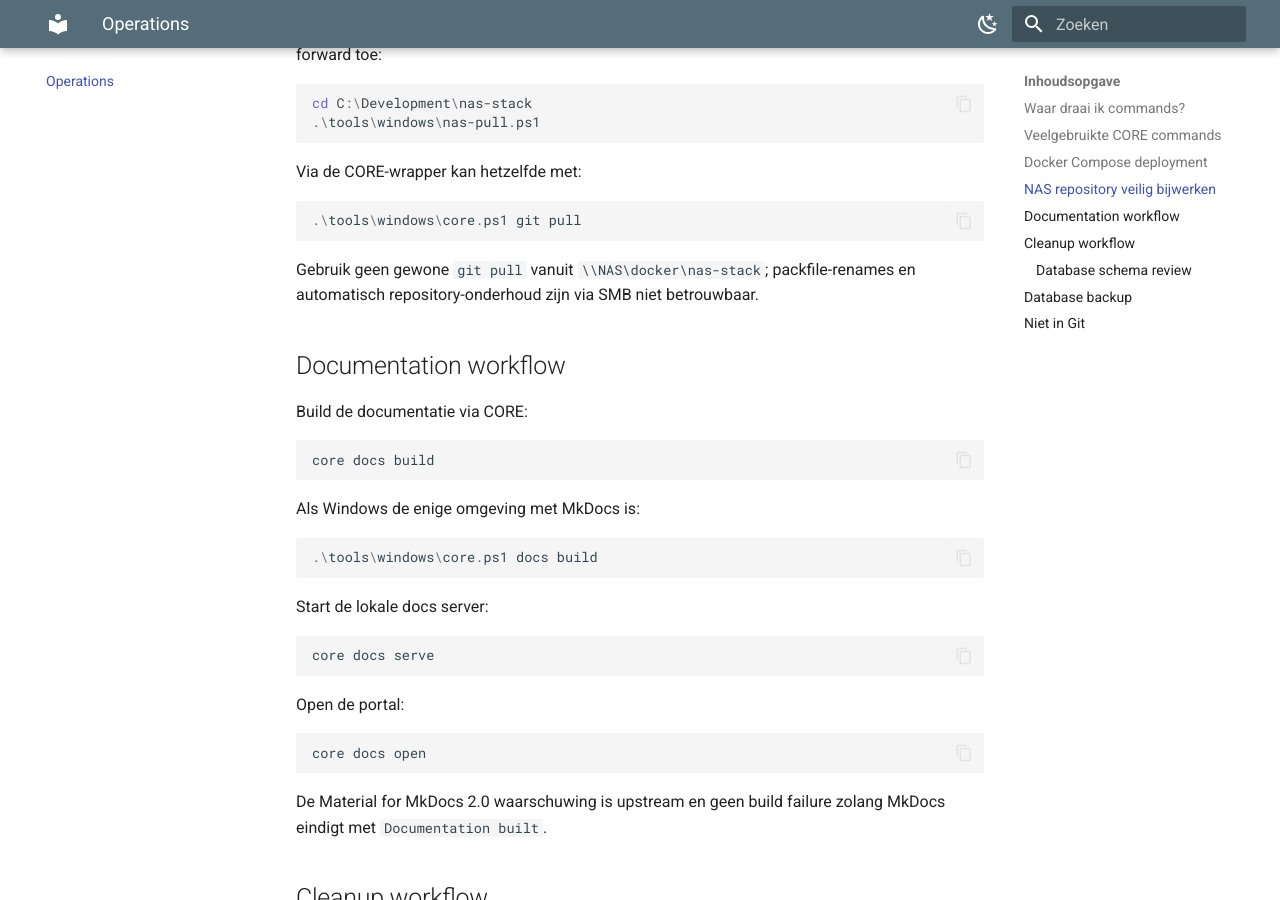
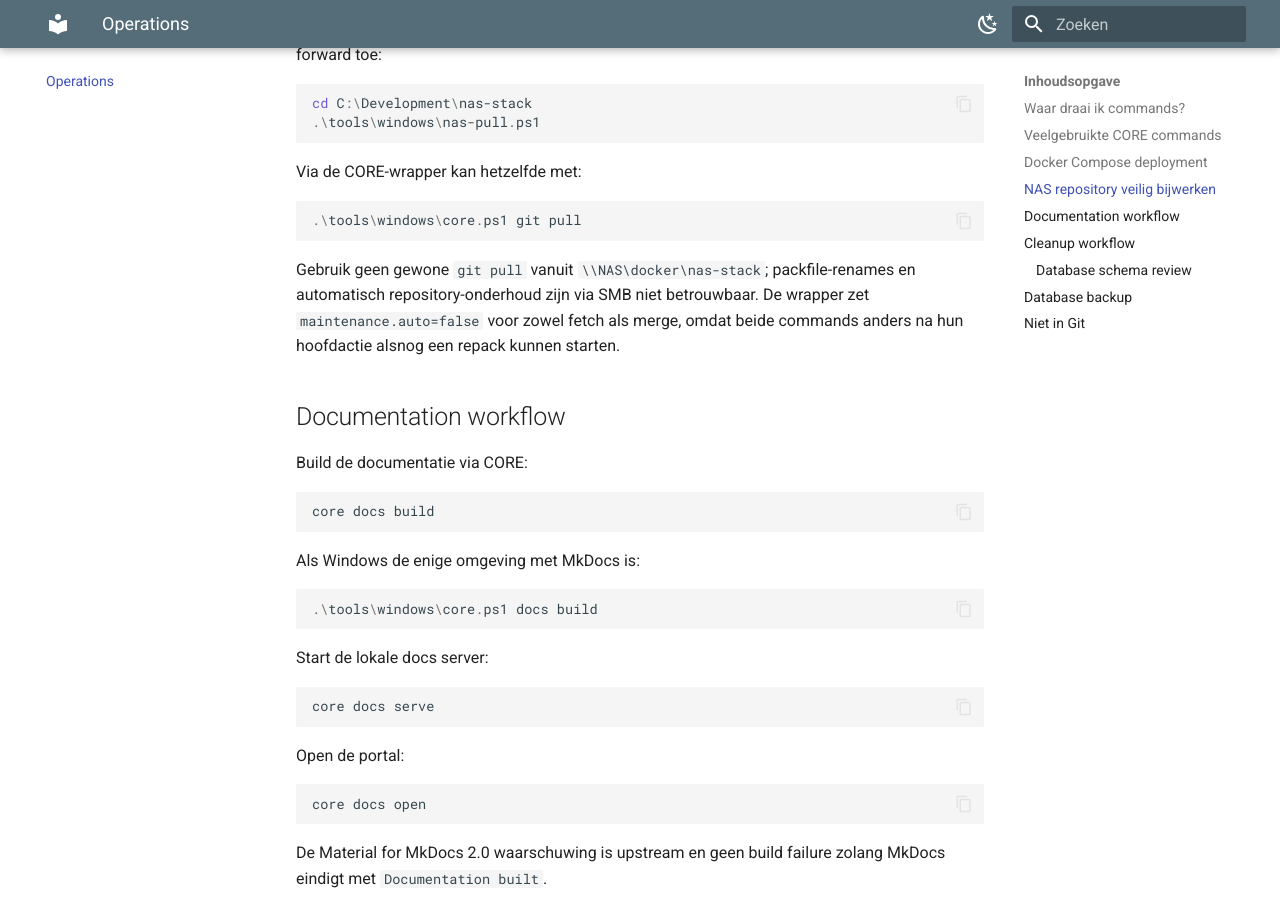
Before and after one commit to hugcoding/core-platform, an MkDocs documentation site: the page built from docs/wiki/operations.md, in a window 1280 px wide and 900 px high, scrolled down 1882 px. Built offline with MkDocs 1.6.1 and Material for MkDocs 9.7.7, drawn with Linux system fonts in a browser that asks for light colours.

````diff
--- a/docs/wiki/operations.md
+++ b/docs/wiki/operations.md
@@ -98,7 +98,7 @@
 .\tools\windows\core.ps1 git pull
 ```
 
-Gebruik geen gewone `git pull` vanuit `\\NAS\docker\nas-stack`; packfile-renames en automatisch repository-onderhoud zijn via SMB niet betrouwbaar.
+Gebruik geen gewone `git pull` vanuit `\\NAS\docker\nas-stack`; packfile-renames en automatisch repository-onderhoud zijn via SMB niet betrouwbaar. De wrapper zet `maintenance.auto=false` voor zowel fetch als merge, omdat beide commands anders na hun hoofdactie alsnog een repack kunnen starten.
 
 ## Documentation workflow
 
````
Also changed, not shown: 1 other file.
